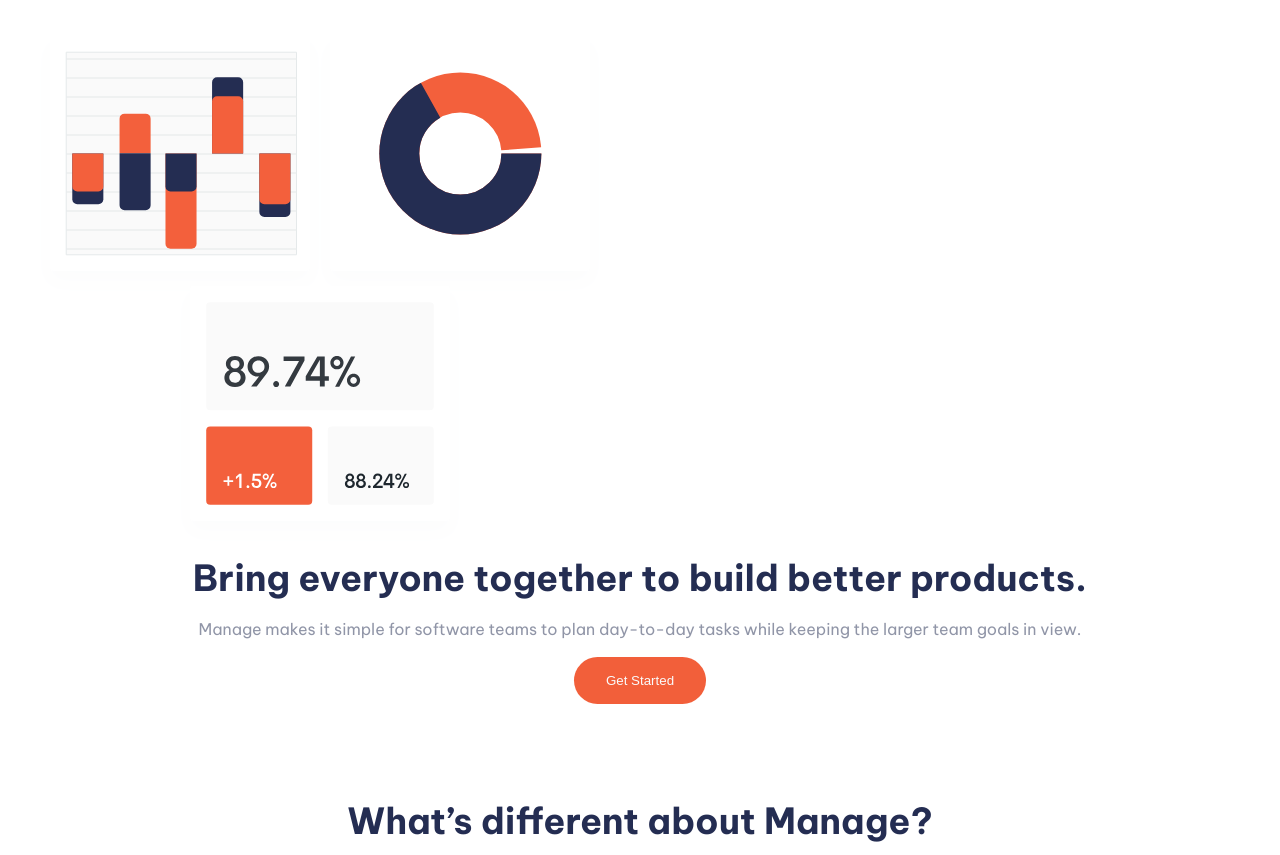
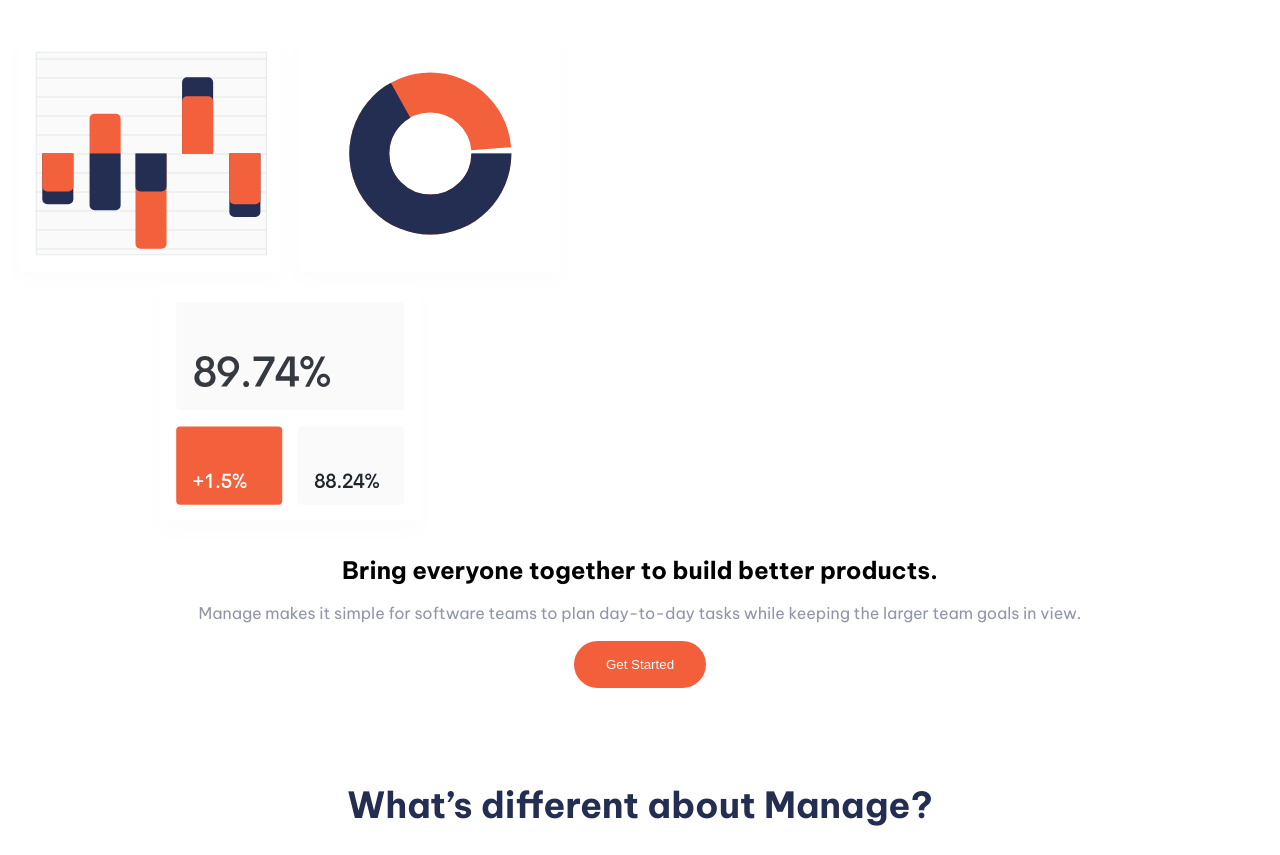
Before and after one commit to xllRoku/Manage-Lading-Page, a plain HTML site: page index.html in a window 1280 px wide. Shown: the part 87-942 px from the top of the page. Drawn offline with Linux system fonts and the light colour scheme.

Commit message:
add responsive to section content

```diff
--- a/app.css
+++ b/app.css
@@ -1,6 +1,10 @@
 @import url("https://fonts.googleapis.com/css2?family=Be+Vietnam+Pro:wght@400;500;700&display=swap");
 
 /* * globals **/
+
+* {
+  box-sizing: border-box;
+}
 
 body {
   margin: 0;
@@ -45,11 +49,13 @@
 
   /** ===== size =====**/
   /** heading **/
-  --fnsz-hd-2: 2.25rem;
+  --fnsz-hd-1: 2.25rem;
+  --fnsz-hd-2: 2rem;
   --fnsz-hd-3: 1rem;
 
   /** ===== color =====**/
   /** heading **/
+  --color-hd-1: var(--Dark-Blue);
   --color-hd-2: var(--Dark-Blue);
   --color-hd-3: var(--Dark-Blue);
 
@@ -64,7 +70,7 @@
   /** ===== header ===== **/
 
   /** nav **/
-  --spc-pd-sides-nav: clamp(1.38rem, calc(-1.62rem + 12.77vw), 9.88rem);
+  --spc-pd-sides-nav: clamp(1.38rem, calc(-1.26rem + 11.24vw), 9.88rem);
   --spc-pd-top-nav: 2.563rem;
   --spc-mrg-nav-sides: 1.375rem;
 
@@ -78,7 +84,9 @@
 
   /** content  **/
   /** general-sides: 30px to 158px, bottom-bring-everyone: 96px to ?, bottom-different:  30px to ?  **/
+  --spc-pd-sides-brg: 1.875rem;
   --spc-mrg-bottom-brg: 5.875rem;
+  --spc-pd-sides-mng: 1.25rem;
 
   /** content-2 **/
   /** left: 12px to ? 158px, rigth: 24px to ? 158px, bottom: 48px to ?  **/
@@ -108,9 +116,37 @@
 
 /** ===== typography ===== **/
 
+h1 {
+  font-size: var(--fnsz-hd-1);
+  color: var(--color-hd-1);
+}
+@media (min-width: 1024px) {
+  h1 {
+    --fnsz-hd-1: 2.5rem;
+  }
+}
+
+@media (min-width: 1200px) {
+  h1 {
+    --fnsz-hd-1: 3rem;
+  }
+}
+
+@media (min-width: 1440px) {
+  h1 {
+    --fnsz-hd-1: 4rem;
+  }
+}
+
 h2 {
   font-size: var(--fnsz-hd-2);
   color: var(--color-hd-2);
+}
+
+@media (min-width: 1440px) {
+  h2 {
+    --fnsz-hd-2: 3rem;
+  }
 }
 
 h3 {
@@ -128,11 +164,12 @@
   font-weight: 700;
   cursor: pointer;
 }
+/*
 @media (min-width: 1024px) {
   a {
     font-weight: 500;
   }
-}
+} */
 
 .text-aling {
   text-align: center;
@@ -191,8 +228,11 @@
 .btn-started {
   background-color: var(--bgk-btn-started);
   color: var(--color-btn-started);
-  padding: 1rem 2rem;
+  padding: 1rem 2.2rem;
   border-radius: 2rem;
+  cursor: pointer;
+  font-size: 1rem;
+  font-weight: 700;
 }
 
 /** ====== span ======**/
@@ -254,10 +294,19 @@
 
 /** content **/
 
+@media (min-width: 768px) {
+  .content {
+    padding: 0 var(--spc-pd-sides-nav);
+    margin-top: 5rem;
+  }
+}
+
 @media (min-width: 1024px) {
   .content {
     display: grid;
     grid-template-columns: repeat(2, 1fr);
+    align-items: center;
+    gap: 8rem 7rem;
   }
 
   .bring {
@@ -269,17 +318,69 @@
 /** hero **/
 
 .hero {
+  display: flex;
+  justify-content: center;
   margin-top: var(--spc-mrg-top-hero);
 }
 
+@media (min-width: 1024px) {
+  .hero {
+    margin-top: 0;
+    height: 100%;
+  }
+}
+
 .hero-img-container {
-  margin-inline: auto;
+  padding: 0 1.25rem;
 }
 
 /** questions **/
 
-.bring {
+.bring-container {
   margin-bottom: var(--spc-mrg-bottom-brg);
+  padding: 0 var(--spc-pd-sides-brg);
+}
+
+@media (min-width: 768px) {
+  .bring-container {
+    padding: 0;
+  }
+}
+
+@media (min-width: 1024px) {
+  .bring-container {
+    margin: 0;
+  }
+}
+
+@media (min-width: 1024px) {
+  .p-container-bring {
+    max-width: 22.188rem;
+    margin-bottom: 2rem;
+  }
+}
+
+/** manage **/
+
+@media (min-width: 1024px) {
+  .manage {
+    height: 100%;
+  }
+}
+
+.manage-container {
+  padding: 0 var(--spc-pd-sides-mng);
+}
+@media (min-width: 768px) {
+  .manage-container {
+    padding: 0;
+  }
+}
+
+@media (min-width: 1024px) {
+  .p-container-manage {
+    width: 23.125rem;
+  }
 }
 
 /** ===== points ===== **/
--- a/index.html
+++ b/index.html
@@ -43,9 +43,9 @@
       </nav>
     </header>
     <main>
-      <section class="content container">
+      <section class="content">
         <section class="hero">
-          <div clas="hero-img-container">
+          <div class="hero-img-container">
             <img
               src="/images/illustration-intro.svg"
               alt="illustration intro"
@@ -55,20 +55,26 @@
         <!-- <section class="questions"> -->
         <!-- <div class="questions-container container"> -->
         <div class="bring text-aling">
-          <h2 class="m-0">Bring everyone together to build better products.</h2>
-          <p>
+          <div class="bring-container">
+            <h1 class="m-0">
+              Bring everyone together to build better products.
+            </h1>
+            <p class="p-container-bring">
               Manage makes it simple for software teams to plan day-to-day tasks
               while keeping the larger team goals in view.
             </p>
             <button class="btn-started">Get Started</button>
           </div>
+        </div>
         <div class="manage text-aling">
+          <div class="manage-container">
             <h2 class="mt-0">What’s different about Manage?</h2>
-          <p>
+            <p class="p-container-manage">
               Manage provides all the functionality your team needs, without the
               complexity. Our software is tailor-made for modern digital product
               teams.
             </p>
+          </div>
         </div>
         <!-- </div> -->
         <!-- </section> -->
```
Lines whose indentation alone changed are shown as unchanged.
